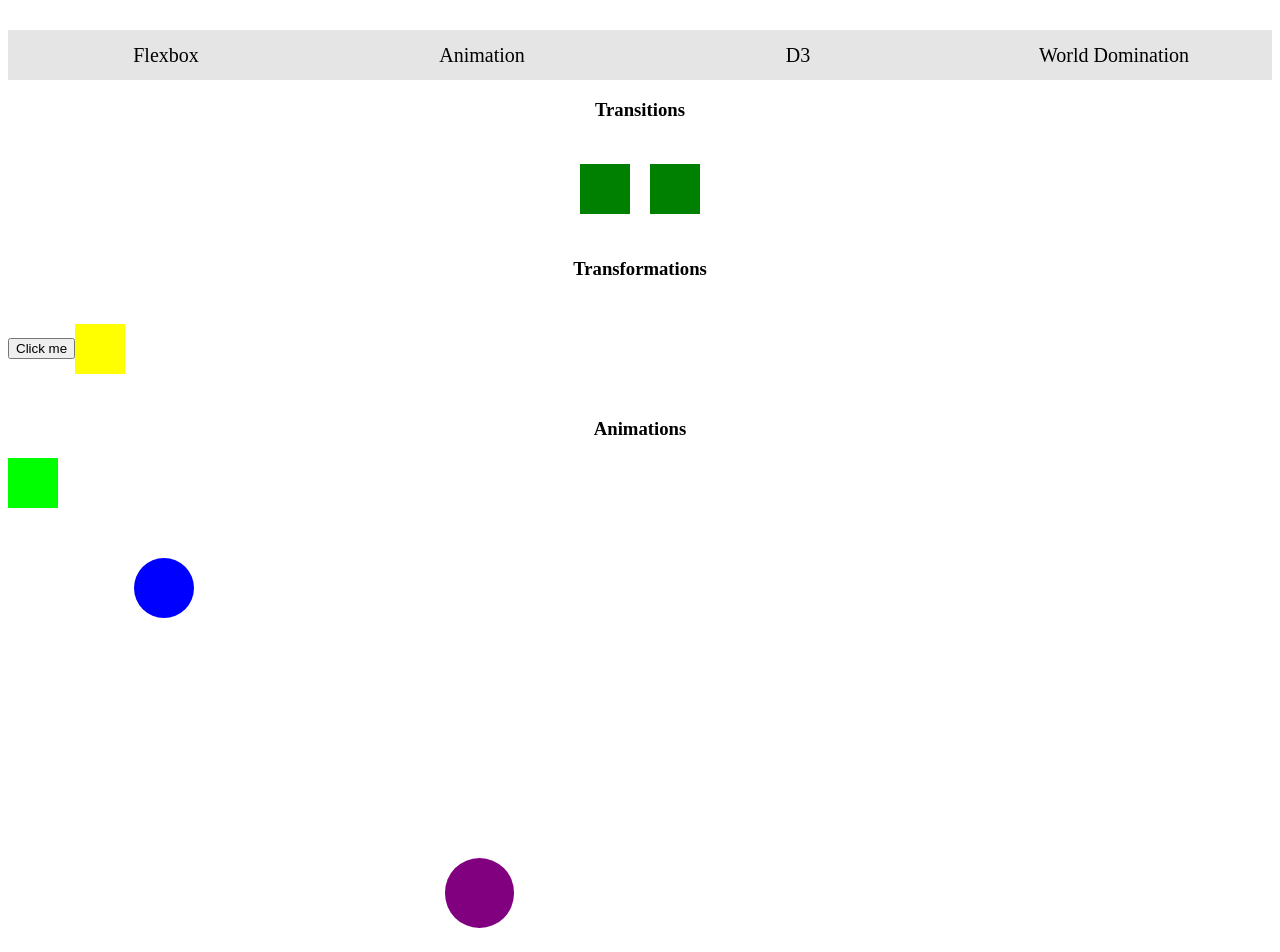
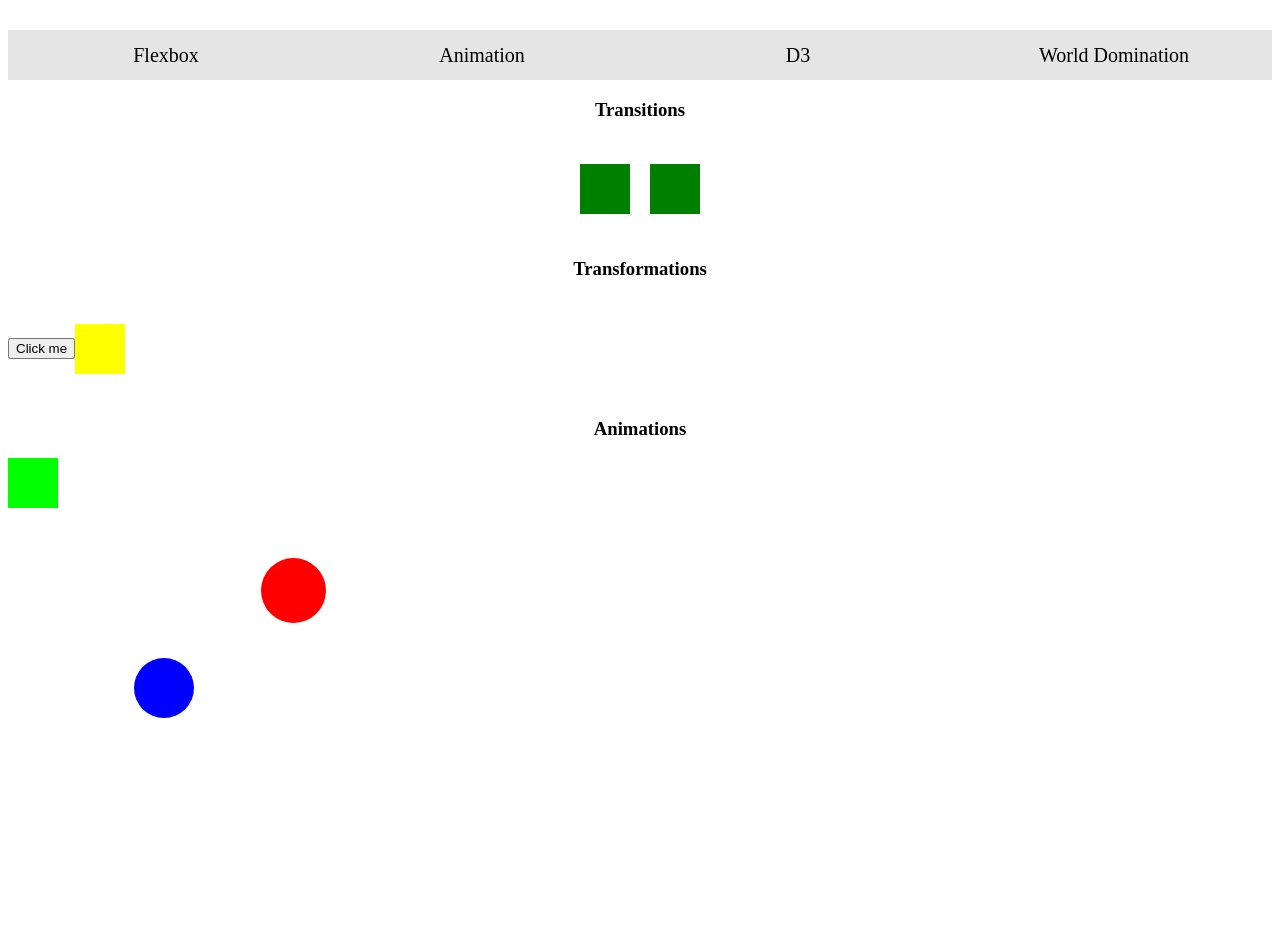
Before and after one commit to akuji1993/flexbox-test, a React app: page /animation in a window 1280 px wide. Shown: the top 952 px of the page. Before the commit the page ends 928 px from the top, so only its background shows below. Built offline with nearby package versions, Linux system fonts and the light colour scheme.

Commit message:
repaired some nth child css bugs

```diff
--- a/src/js/pages/Animation.js
+++ b/src/js/pages/Animation.js
@@ -28,6 +28,9 @@ class Animation extends React.Component {
         <h3 style={{textAlign: 'center'}}>Animations</h3>
         <div className={style.animationContainer}>
           <div className={style.animationSquare}/>
+        </div>
+        <div className={style.animationContainer}>
+          <div className={style.animationCircle}/>
           <div className={style.animationCircle}/>
           <div className={style.animationCircle}/>
           <div className={style.animationCircle}/>
--- a/src/js/pages/Animation.scss
+++ b/src/js/pages/Animation.scss
@@ -78,9 +78,10 @@
       position: absolute;
       left: -10%;
       width: 50px;
-      background: red;
       border-radius: 50%;
       height: 50px;
+        background: red;
+        top: 100px;
 
       &:nth-child(1) {
         animation: circle 4s linear infinite;
@@ -88,25 +89,25 @@
 
       &:nth-child(2) {
         background: blue;
-        top: 100px;
+        top: 200px;
         animation: circle 6s linear reverse infinite;
       }
 
       &:nth-child(3) {
         background: green;
-        top: 200px;
+        top: 300px;
         animation: circle 6s ease-out infinite;
       }
 
       &:nth-child(4) {
         background: yellow;
-        top: 300px;
+        top: 400px;
         animation: circle 6s ease-in-out infinite;
       }
 
       &:nth-child(5) {
         background: purple;
-        top: 400px;
+        top: 500px;
         animation: circle 6s cubic-bezier(0,1.25,1,-0.52) infinite;
       }
 
```
